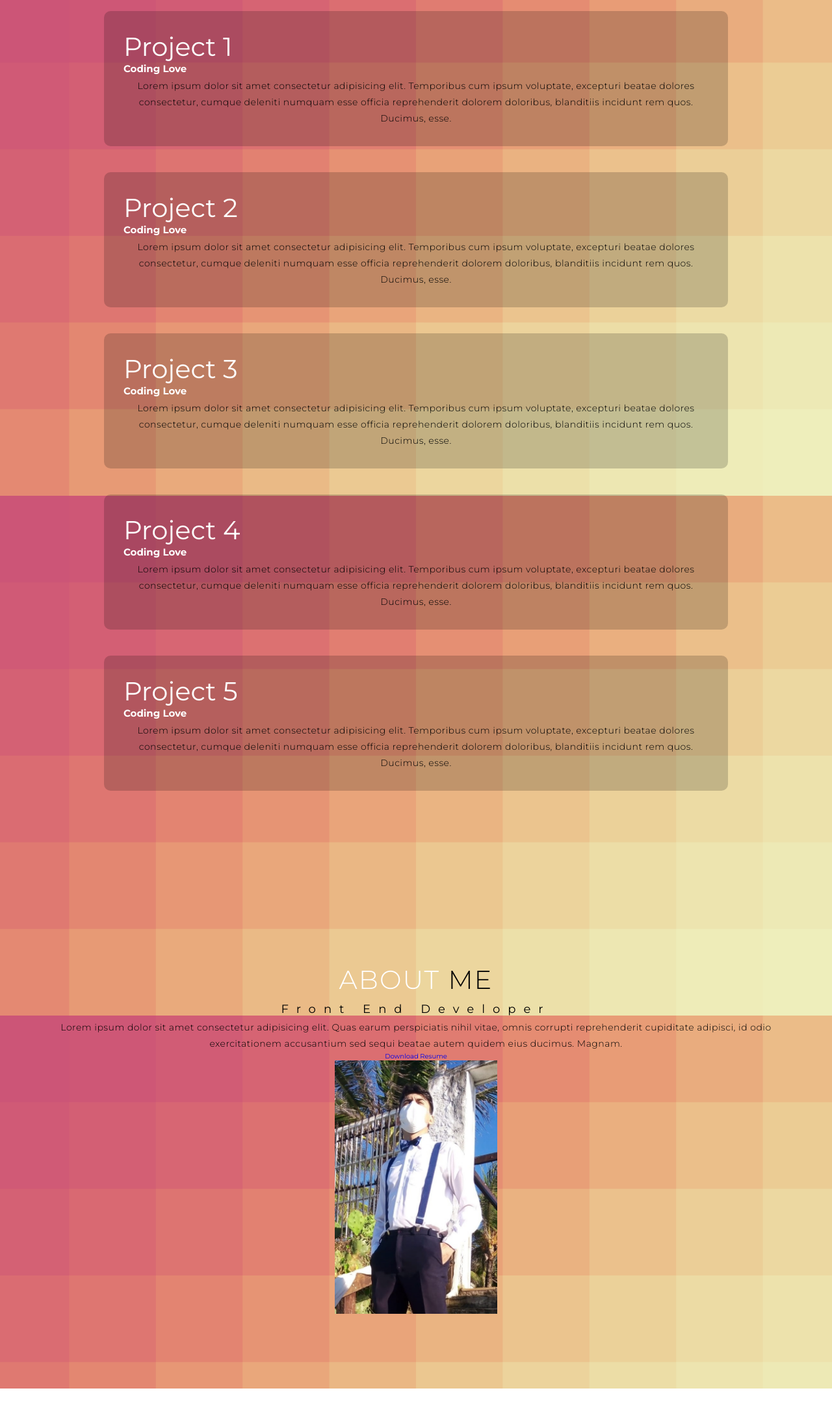
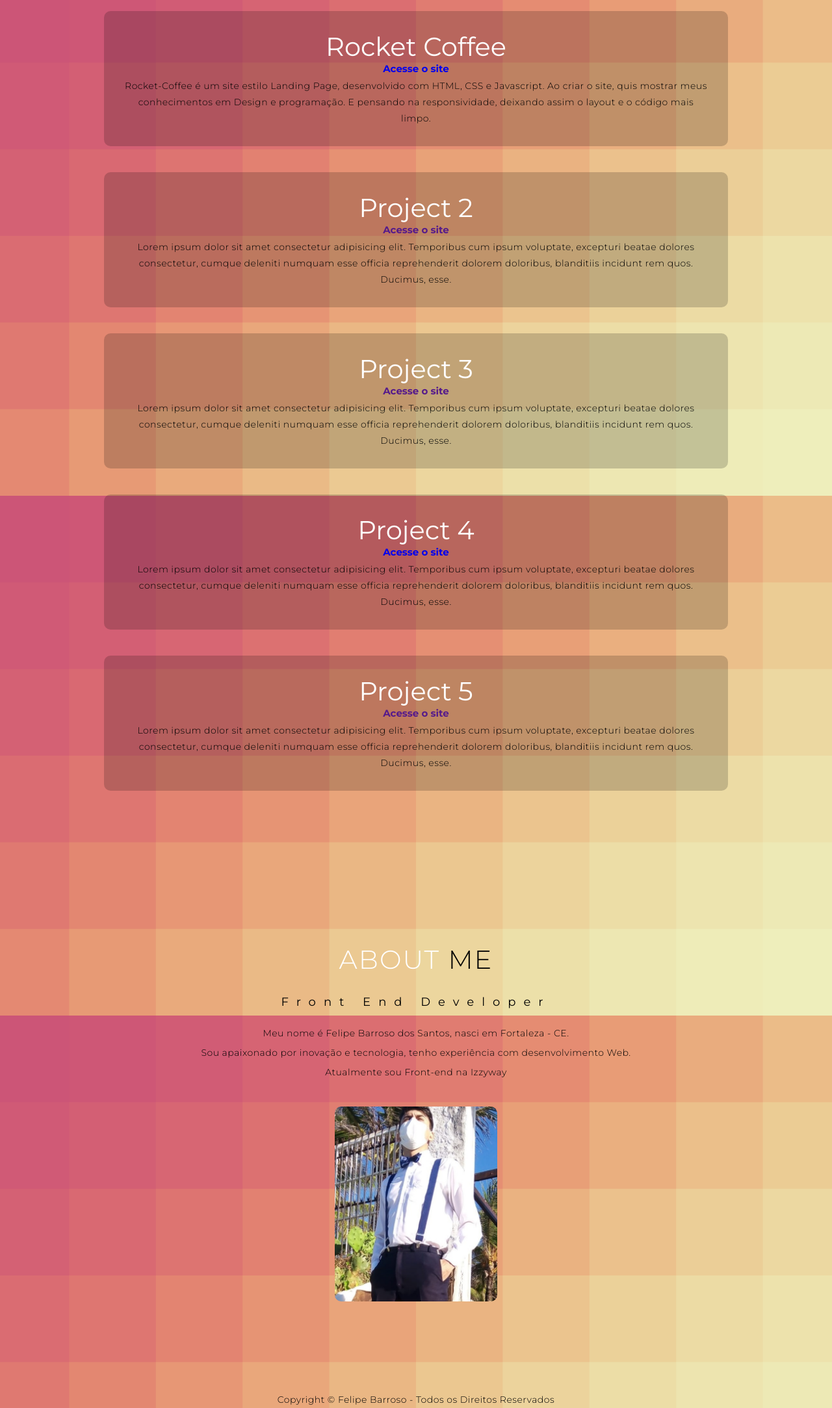
Before and after one commit to InterFBS/OnePage, a plain HTML site: page index.html in a window 1280 px wide. Shown: the part 2437-4604 px from the top of the page at 65% size. Before the commit the page ends 4574 px from the top, so only its background shows below. Drawn offline with Linux system fonts and the light colour scheme.

Commit message:
Adicionando projeto Rocket Coffee

```diff
--- a/index.html
+++ b/index.html
@@ -1,5 +1,6 @@
 <!DOCTYPE html>
 <html lang="en">
+
 <head>
     <meta charset="UTF-8">
     <meta http-equiv="X-UA-Compatible" content="IE=edge">
@@ -7,6 +8,7 @@
     <link rel="stylesheet" href="style.css">
     <title>Felipe Barroso</title>
 </head>
+
 <body>
     <!-- Hero Section -->
     <section id="hero">
@@ -16,7 +18,7 @@
                 <h1>My Name Is<span></span></h1>
                 <h1>Felipe<span></span></h1>
                 <a href="" type="button" class="cta"> Portifolio</a>
-        </div>
+            </div>
     </section>
     <!-- End Hero Section-->
     <!-- Service Section-->
@@ -24,32 +26,46 @@
         <div class="services container">
             <div class="service-top">
                 <h1 class="section-title">Serv<span>i</span>ces</h1>
-                <p>Lorem ipsum dolor sit amet, consectetur adipisicing elit. Dolor voluptates beatae dignissimos eaque deserunt deleniti, eveniet expedita ex dolore minus. Provident repellat eos, nesciunt laudantium corporis ad? Tenetur, modi officia.</p>
+                <p>Lorem ipsum dolor sit amet, consectetur adipisicing elit. Dolor voluptates beatae dignissimos eaque
+                    deserunt deleniti, eveniet expedita ex dolore minus. Provident repellat eos, nesciunt laudantium
+                    corporis ad? Tenetur, modi officia.</p>
             </div>
             <div class="service-bottom">
                 <div class="service-item">
-                    <div class="icon"><img src="https://img.icons8.com/external-others-zufarizal-robiyanto/64/000000/external-config-mutuline-technology-others-zufarizal-robiyanto.png"/>
+                    <div class="icon"><img
+                            src="https://img.icons8.com/external-others-zufarizal-robiyanto/64/000000/external-config-mutuline-technology-others-zufarizal-robiyanto.png" />
                     </div>
                     <h2>Web Design</h2>
-                    <p>Lorem ipsum dolor sit amet, consectetur adipisicing elit. Blanditiis culpa delectus dicta debitis autem natus rem nesciunt nostrum sint tempora laborum, vel, expedita sunt quidem impedit hic aut enim molestias.</p>
+                    <p>Lorem ipsum dolor sit amet, consectetur adipisicing elit. Blanditiis culpa delectus dicta debitis
+                        autem natus rem nesciunt nostrum sint tempora laborum, vel, expedita sunt quidem impedit hic aut
+                        enim molestias.</p>
                 </div>
                 <div class="service-item">
-                    <div class="icon"><img src="https://img.icons8.com/external-others-zufarizal-robiyanto/64/000000/external-config-mutuline-technology-others-zufarizal-robiyanto.png"/>
+                    <div class="icon"><img
+                            src="https://img.icons8.com/external-others-zufarizal-robiyanto/64/000000/external-config-mutuline-technology-others-zufarizal-robiyanto.png" />
                     </div>
                     <h2>Front end</h2>
-                    <p>Lorem ipsum dolor sit amet, consectetur adipisicing elit. Blanditiis culpa delectus dicta debitis autem natus rem nesciunt nostrum sint tempora laborum, vel, expedita sunt quidem impedit hic aut enim molestias.</p>
+                    <p>Lorem ipsum dolor sit amet, consectetur adipisicing elit. Blanditiis culpa delectus dicta debitis
+                        autem natus rem nesciunt nostrum sint tempora laborum, vel, expedita sunt quidem impedit hic aut
+                        enim molestias.</p>
                 </div>
                 <div class="service-item">
-                    <div class="icon"><img src="https://img.icons8.com/external-others-zufarizal-robiyanto/64/000000/external-config-mutuline-technology-others-zufarizal-robiyanto.png"/>
+                    <div class="icon"><img
+                            src="https://img.icons8.com/external-others-zufarizal-robiyanto/64/000000/external-config-mutuline-technology-others-zufarizal-robiyanto.png" />
                     </div>
                     <h2>Developer</h2>
-                    <p>Lorem ipsum dolor sit amet, consectetur adipisicing elit. Blanditiis culpa delectus dicta debitis autem natus rem nesciunt nostrum sint tempora laborum, vel, expedita sunt quidem impedit hic aut enim molestias.</p>
+                    <p>Lorem ipsum dolor sit amet, consectetur adipisicing elit. Blanditiis culpa delectus dicta debitis
+                        autem natus rem nesciunt nostrum sint tempora laborum, vel, expedita sunt quidem impedit hic aut
+                        enim molestias.</p>
                 </div>
                 <div class="service-item">
-                    <div class="icon"><img src="https://img.icons8.com/external-others-zufarizal-robiyanto/64/000000/external-config-mutuline-technology-others-zufarizal-robiyanto.png"/>
+                    <div class="icon"><img
+                            src="https://img.icons8.com/external-others-zufarizal-robiyanto/64/000000/external-config-mutuline-technology-others-zufarizal-robiyanto.png" />
                     </div>
                     <h2>Analytics System</h2>
-                    <p>Lorem ipsum dolor sit amet, consectetur adipisicing elit. Blanditiis culpa delectus dicta debitis autem natus rem nesciunt nostrum sint tempora laborum, vel, expedita sunt quidem impedit hic aut enim molestias.</p>
+                    <p>Lorem ipsum dolor sit amet, consectetur adipisicing elit. Blanditiis culpa delectus dicta debitis
+                        autem natus rem nesciunt nostrum sint tempora laborum, vel, expedita sunt quidem impedit hic aut
+                        enim molestias.</p>
                 </div>
             </div>
         </div>
@@ -65,9 +81,12 @@
                 <!-- Project 1-->
                 <div class="project-item">
                     <div class="project-info">
-                        <h1>Project 1</h1>
-                        <h2>Coding Love</h2>
-                        <p>Lorem ipsum dolor sit amet consectetur adipisicing elit. Temporibus cum ipsum voluptate, excepturi beatae dolores consectetur, cumque deleniti numquam esse officia reprehenderit dolorem doloribus, blanditiis incidunt rem quos. Ducimus, esse.</p>
+                        <h1>Rocket Coffee</h1>
+                        <a href="https://interfbs.github.io/Rocket-Coffee/" target="_blank">
+                            <h2>Acesse o site</h2>
+                        </a>
+                        <p>Rocket-Coffee é um site estilo Landing Page, desenvolvido com HTML, CSS e Javascript. Ao criar o site, quis mostrar meus conhecimentos em Design e programação. E pensando na responsividade, deixando assim o layout e o código mais limpo.
+                        </p>
                     </div>
                     <div class="project-img">
                     </div>
@@ -78,8 +97,12 @@
                 <div class="project-item">
                     <div class="project-info">
                         <h1>Project 2</h1>
-                        <h2>Coding Love</h2>
-                        <p>Lorem ipsum dolor sit amet consectetur adipisicing elit. Temporibus cum ipsum voluptate, excepturi beatae dolores consectetur, cumque deleniti numquam esse officia reprehenderit dolorem doloribus, blanditiis incidunt rem quos. Ducimus, esse.</p>
+                        <a href="" target="_blank">
+                            <h2>Acesse o site</h2>
+                        </a>
+                        <p>Lorem ipsum dolor sit amet consectetur adipisicing elit. Temporibus cum ipsum voluptate,
+                            excepturi beatae dolores consectetur, cumque deleniti numquam esse officia reprehenderit
+                            dolorem doloribus, blanditiis incidunt rem quos. Ducimus, esse.</p>
                     </div>
                     <div class="project-img">
 
@@ -91,8 +114,12 @@
                 <div class="project-item">
                     <div class="project-info">
                         <h1>Project 3</h1>
-                        <h2>Coding Love</h2>
-                        <p>Lorem ipsum dolor sit amet consectetur adipisicing elit. Temporibus cum ipsum voluptate, excepturi beatae dolores consectetur, cumque deleniti numquam esse officia reprehenderit dolorem doloribus, blanditiis incidunt rem quos. Ducimus, esse.</p>
+                        <a href="" target="_blank">
+                            <h2>Acesse o site</h2>
+                        </a>
+                        <p>Lorem ipsum dolor sit amet consectetur adipisicing elit. Temporibus cum ipsum voluptate,
+                            excepturi beatae dolores consectetur, cumque deleniti numquam esse officia reprehenderit
+                            dolorem doloribus, blanditiis incidunt rem quos. Ducimus, esse.</p>
                     </div>
                     <div class="project-img">
                     </div>
@@ -103,20 +130,28 @@
                 <div class="project-item">
                     <div class="project-info">
                         <h1>Project 4</h1>
-                        <h2>Coding Love</h2>
-                        <p>Lorem ipsum dolor sit amet consectetur adipisicing elit. Temporibus cum ipsum voluptate, excepturi beatae dolores consectetur, cumque deleniti numquam esse officia reprehenderit dolorem doloribus, blanditiis incidunt rem quos. Ducimus, esse.</p>
+                        <a href="/" target="_blank">
+                            <h2>Acesse o site</h2>
+                        </a>
+                        <p>Lorem ipsum dolor sit amet consectetur adipisicing elit. Temporibus cum ipsum voluptate,
+                            excepturi beatae dolores consectetur, cumque deleniti numquam esse officia reprehenderit
+                            dolorem doloribus, blanditiis incidunt rem quos. Ducimus, esse.</p>
                     </div>
                     <div class="project-img">
                     </div>
                 </div>
-                    <!-- End Project 4-->
+                <!-- End Project 4-->
 
-                    <!-- Project 5-->
+                <!-- Project 5-->
                 <div class="project-item">
                     <div class="project-info">
                         <h1>Project 5</h1>
-                        <h2>Coding Love</h2>
-                        <p>Lorem ipsum dolor sit amet consectetur adipisicing elit. Temporibus cum ipsum voluptate, excepturi beatae dolores consectetur, cumque deleniti numquam esse officia reprehenderit dolorem doloribus, blanditiis incidunt rem quos. Ducimus, esse.</p>
+                        <a href="" target="_blank">
+                            <h2>Acesse o site</h2>
+                        </a>
+                        <p>Lorem ipsum dolor sit amet consectetur adipisicing elit. Temporibus cum ipsum voluptate,
+                            excepturi beatae dolores consectetur, cumque deleniti numquam esse officia reprehenderit
+                            dolorem doloribus, blanditiis incidunt rem quos. Ducimus, esse.</p>
                     </div>
                     <div class="project-img">
                     </div>
@@ -131,17 +166,28 @@
         <div class="about container">
             <div class="col-left">
                 <div class="about-img">
-                    <img src="ops.jpg" alt="img" >
+                    <img src="ops.jpg" alt="img">
                 </div>
             </div>
             <div class="col-right">
                 <h1 class="section-title">About <span>me</span></h1>
                 <h2>Front End Developer</h2>
-                <p>Lorem ipsum dolor sit amet consectetur adipisicing elit. Quas earum perspiciatis nihil vitae, omnis corrupti reprehenderit cupiditate adipisci, id odio exercitationem accusantium sed sequi beatae autem quidem eius ducimus. Magnam.</p>
-                <a href="#">Download Resume</a>
+                <p>Meu nome é Felipe Barroso dos Santos, nasci em Fortaleza - CE.
+                <p>
+                    Sou apaixonado por inovação e
+                    tecnologia, tenho experiência com desenvolvimento Web.
+                </p>
+                </p>
+                <p>
+                    Atualmente sou Front-end na Izzyway</p>
+                <a href="#"></a>
             </div>
         </div>
     </section>
     <!-- End About Section-->
+    <p style="text-align: center;">
+        Copyright © Felipe Barroso - Todos os Direitos Reservados
+    </p>
 </body>
+
 </html>
--- a/style.css
+++ b/style.css
@@ -220,7 +220,6 @@ p {
   flex-basis: 50%;
   height: 100%;
   display: flex;
-  align-items: flex-start;
   justify-content: center;
   flex-direction: column;
   background-color: rgba(0, 0, 0, 0.179);
@@ -273,6 +272,7 @@ p {
   padding: 100px 20px;
 }
 #about .col-left{
+  padding-top: 40px;
   width: 250px;
   height: 360px;
 }
@@ -281,11 +281,15 @@ p {
 }
 
 #about .col-right h2{
+  padding: 20px;
   font-size: 1.8rem;
   font-weight: 500;
   letter-spacing: 1.2rem;
 }
-
+#about img{
+  border-radius: 10px;
+  height: 300px;
+}
 /* End About Section */
 
 /* Keyframes */
```
